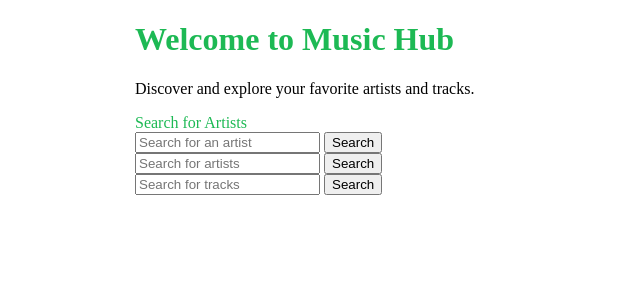
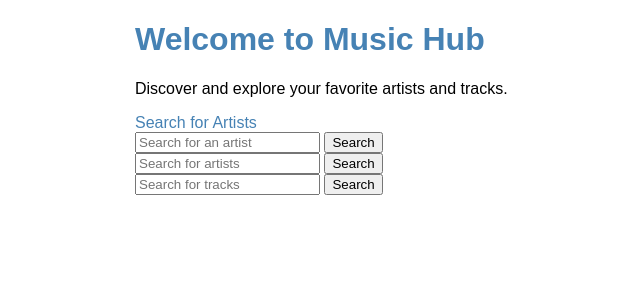
Before and after one commit to Nizogcwala/Music-Hub---Social-Media-Platform, a Flask app: page / in a window 1280 px wide. Shown: the top 300 px of the page, without its empty margins (105-745 px from the left). Run offline with Flask 3, Linux system fonts and the light colour scheme.

Commit message:
Modified styles.css

```diff
--- a/MusicHubApp/static/css/styles.css
+++ b/MusicHubApp/static/css/styles.css
@@ -2,11 +2,12 @@
 body, html {
     margin: 0;
     padding: 0;
+    font-family: 'Arial', sans-serif; /* Upbeat font */
 }
 
 /* Style for the navigation bar */
 .navbar {
-    background-color: #1DB954; /* Spotify green */
+    background-color: #87CEFA; /* Powder blue */
     padding: 10px 0;
 }
 
@@ -25,12 +26,12 @@ body, html {
 
 /* Style for headings */
 h1, h2, h3 {
-    color: #1DB954; /* Spotify green */
+    color: #4682B4; /* Dark powder blue */
 }
 
 /* Style for links */
 a {
-    color: #1DB954; /* Spotify green */
+    color: #4682B4; /* Dark powder blue */
     text-decoration: none;
 }
 
@@ -40,15 +41,16 @@ a:hover {
 
 /* Style for buttons */
 .btn {
-    background-color: #1DB954; /* Spotify green */
+    background-color: #4682B4; /* Dark powder blue */
     color: white;
     border: none;
     padding: 10px 20px;
     cursor: pointer;
+    font-weight: bold;
 }
 
 .btn:hover {
-    background-color: #1ED760; /* Slightly lighter green */
+    background-color: #6495ED; /* Lighter powder blue */
 }
 
 /* Style for forms */
```
